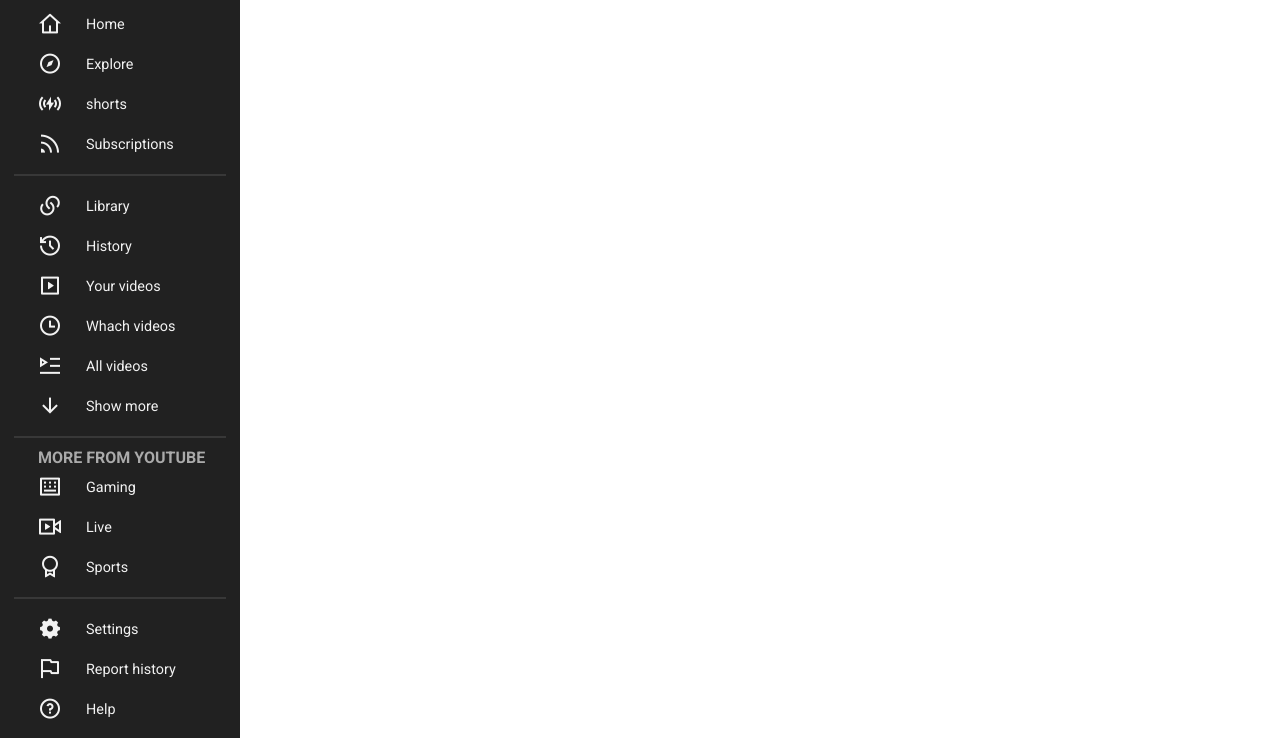
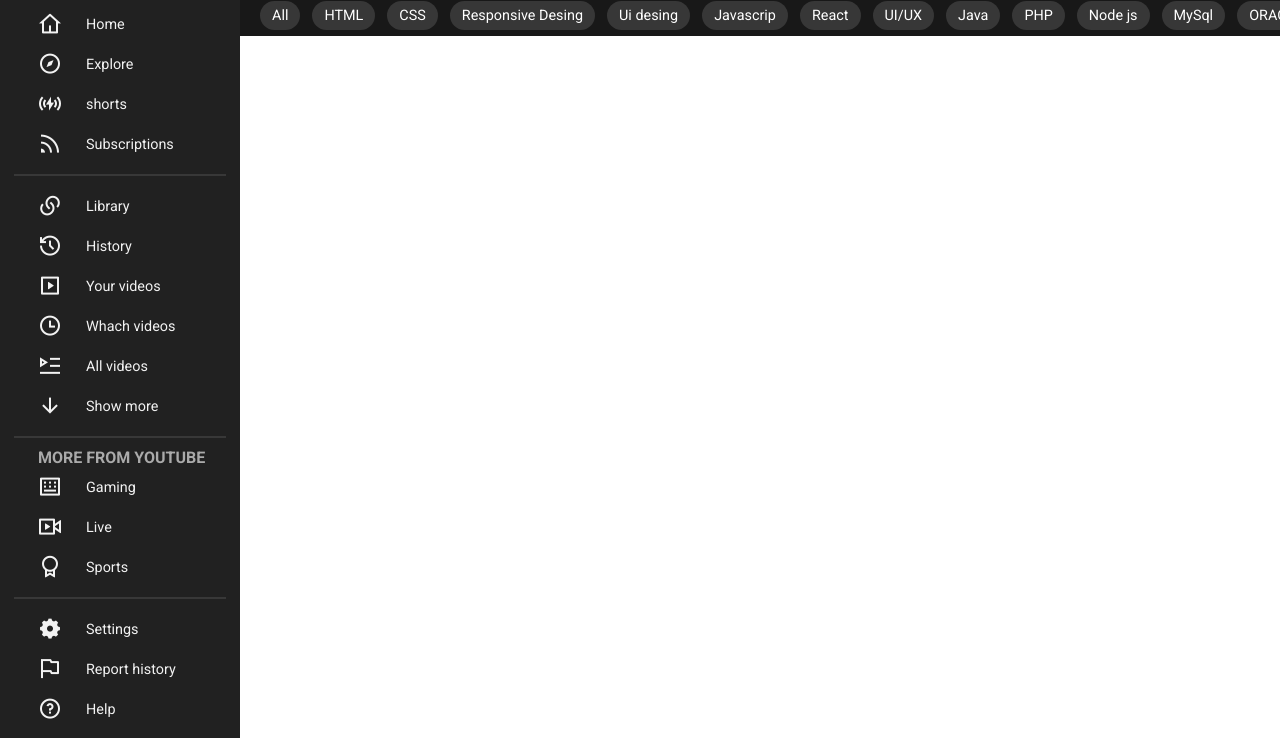
Before and after one commit to Amadoz02/youtube_2894667, a plain HTML site: page index.html in a window 1280 px wide. Shown: the part 62-800 px from the top of the page. Drawn offline with nearby package versions, Linux system fonts and the light colour scheme.

Commit message:
subo los chips del contenido

```diff
--- a/index.html
+++ b/index.html
@@ -127,6 +127,56 @@
 
      <!-- main -->
      <main class="content">
+        <div class="chips-warpper">
+          <div class="chips">
+            <p>All</p>
+          </div>
+          <div class="chips">
+            <p>HTML</p>
+          </div>
+          <div class="chips">
+            <p>CSS</p>
+          </div>
+          <div class="chips">
+            <p>Responsive Desing</p>
+          </div>
+          <div class="chips">
+            <p>Ui desing</p>
+          </div>
+          <div class="chips">
+            <p>Javascrip</p>
+          </div>
+          <div class="chips">
+            <p>React</p>
+          </div>
+          <div class="chips">
+            <p>UI/UX</p>
+          </div>
+          <div class="chips">
+            <p>Java</p>
+          </div>
+          <div class="chips">
+            <p>PHP</p>
+          </div>
+          <div class="chips">
+            <p>Node js</p>
+          </div>
+          <div class="chips">
+            <p>MySql</p>
+          </div>
+          <div class="chips">
+            <p>ORACLE</p>
+          </div>
+          <div class="chips">
+            <p>UML</p>
+          </div>
+
+
+
+        </div>
+        <div class="content__gal-video">
+
+        </div>
 
      </main>
 </body>
--- a/style.css
+++ b/style.css
@@ -213,4 +213,35 @@ i{
 }
 .content{
     grid-area: container;
+    overflow-x: hidden;
 }
+.chips-warpper{
+    max-width: calc(100vw - 240px);
+    overflow-x: scroll;
+    display: flex;
+    background-color: #181818;
+    padding: 0px 14px;
+    border-top: 1px solid rgba(255, 255, 255, 0.1);
+    overflow-x: scroll;
+}
+
+.chips-warpper::-webkit-scrollbar-thumb{
+    background-color: #717171;
+}
+.chips-warpper::-webkit-scrollbar{
+    height: 6px;
+}
+
+.chips{
+    margin: 6px 6px;
+    padding: 6px 12px;
+    background-color: #373737;
+    color: #fff;
+    cursor: pointer;
+    border-radius: 16px;
+    white-space: nowrap;
+}
+
+.content__gal-video{
+
+}
```
